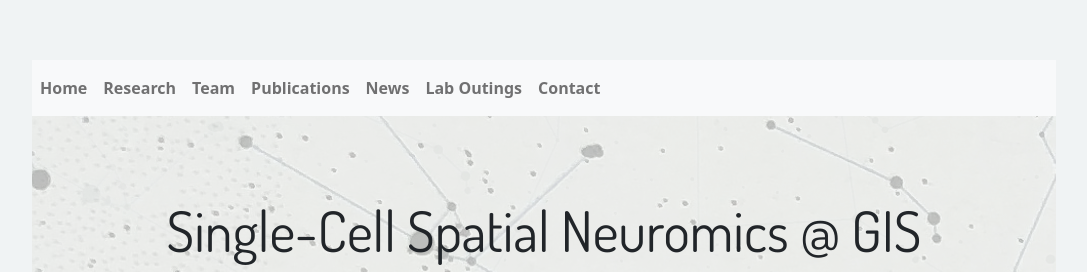
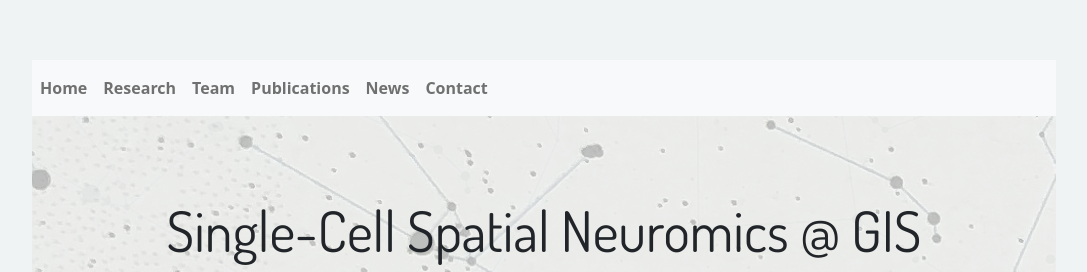
Before and after one commit to jinyueliu0/Lab, a Jekyll site: the page built from index.html, in a window 1280 px wide. Shown: the top 272 px of the page, without its empty margins (96-1183 px from the left). Built offline with Jekyll 4.4.1, drawn with Linux system fonts in a browser that asks for light colours.

Commit message:
Update default.html

```diff
--- a/_layouts/default.html
+++ b/_layouts/default.html
@@ -40,9 +40,6 @@
 						</li>
 						<li class="nav-item">
 						<a class="nav-link" href="#news">News</a>
-						</li>
-						<li class="nav-item">
-						<a class="nav-link" href="#fun">Lab Outings</a>
 						</li>
 						<li class="nav-item">
 						<a class="nav-link" href="#contactus">Contact</a>
```
